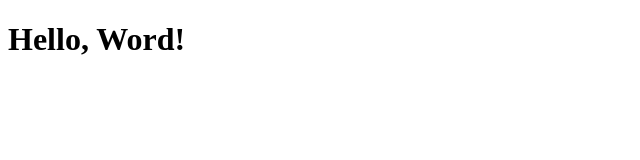
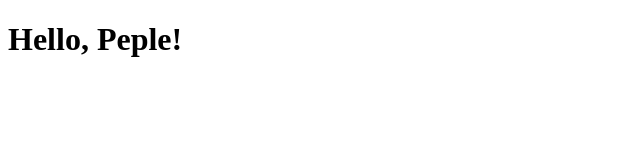
Before and after one commit to Trew098/1c-front-end, a plain HTML site: page example/index.html in a window 1280 px wide. Shown: the full height of the page, 0-640 px from the left. Drawn offline with Linux system fonts and the light colour scheme.

```diff
--- a/example/index.html
+++ b/example/index.html
@@ -5,7 +5,7 @@
         <title></title>
     </head>
     <body>
-        <h1>Hello, Word! </h1>
+        <h1>Hello, Peple! </h1>
         <p></p>
     </body>
 </html>
```
